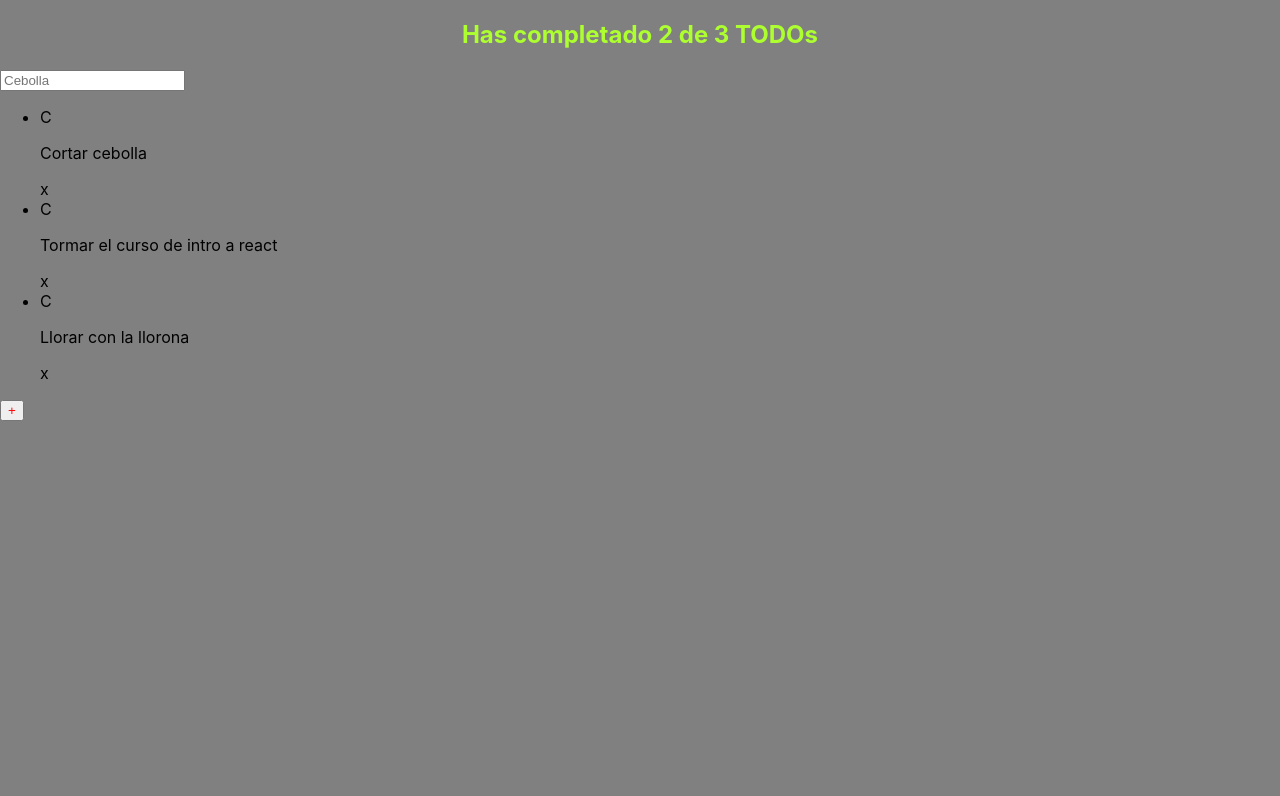
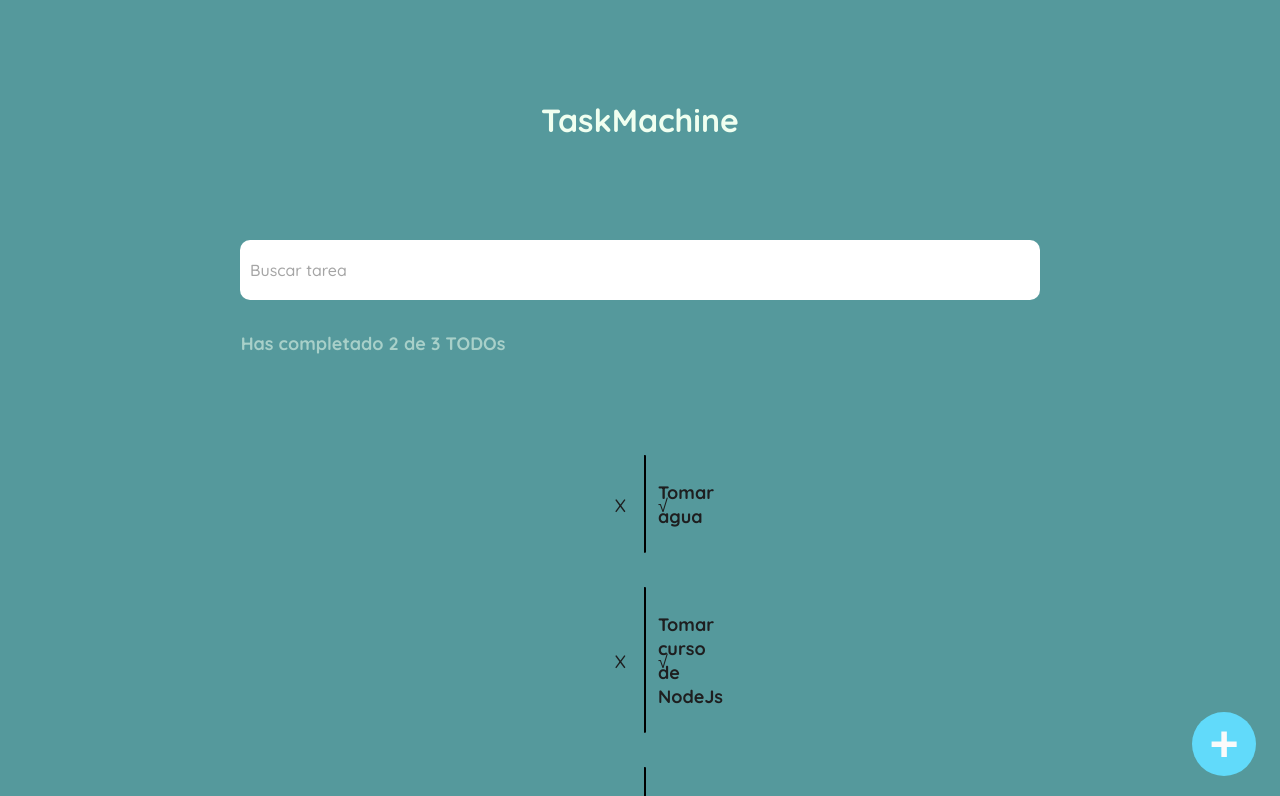
Before and after one commit to holala3/Task-Manager, a React (Create React App) app: page / in a window 1280 px wide. Shown: the top 796 px of the page. Built offline with nearby package versions, Linux system fonts and the light colour scheme; the HTML template or start-up script is replaced by a standard one.

Commit message:
interfaz grafica en css

```diff
--- a/public/index.html
+++ b/public/index.html
@@ -7,37 +7,16 @@
     <meta name="theme-color" content="#000000" />
     <meta
       name="description"
-      content="Web site created using create-react-app"
-    />
+      content="Web site created using create-react-app"/>
     <link rel="apple-touch-icon" href="%PUBLIC_URL%/logo192.png" />
-    <!--
-      manifest.json provides metadata used when your web app is installed on a
-      user's mobile device or desktop. See https://developers.google.com/web/fundamentals/web-app-manifest/
-    -->
     <link rel="manifest" href="%PUBLIC_URL%/manifest.json" />
-    <!--
-      Notice the use of %PUBLIC_URL% in the tags above.
-      It will be replaced with the URL of the `public` folder during the build.
-      Only files inside the `public` folder can be referenced from the HTML.
-
-      Unlike "/favicon.ico" or "favicon.ico", "%PUBLIC_URL%/favicon.ico" will
-      work correctly both with client-side routing and a non-root public URL.
-      Learn how to configure a non-root public URL by running `npm run build`.
-    -->
     <title>React App</title>
+    <link rel="preconnect" href="https://fonts.googleapis.com">
+  <link rel="preconnect" href="https://fonts.gstatic.com" crossorigin>
+  <link href="https://fonts.googleapis.com/css2?family=Quicksand:wght@300;500;700&display=swap" rel="stylesheet">
   </head>
   <body>
     <noscript>You need to enable JavaScript to run this app.</noscript>
     <div id="root"></div>
-    <!--
-      This HTML file is a template.
-      If you open it directly in the browser, you will see an empty page.
-
-      You can add webfonts, meta tags, or analytics to this file.
-      The build step will place the bundled scripts into the <body> tag.
-
-      To begin the development, run `npm start` or `yarn start`.
-      To create a production bundle, use `npm run build` or `yarn build`.
-    -->
   </body>
 </html>
--- a/src/App.css
+++ b/src/App.css
@@ -1,38 +1,19 @@
-.App {
-  text-align: center;
+*{
+  box-sizing: border-box;
+  padding: 0;
+  margin: 0;
+  list-style: none;
 }
-
-.App-logo {
-  height: 40vmin;
-  pointer-events: none;
+html {
+  font-size: 62.5%;
 }
-
-@media (prefers-reduced-motion: no-preference) {
-  .App-logo {
-    animation: App-logo-spin infinite 20s linear;
-  }
+body{
+  background-color: rgb(85, 153, 156);
+  font-family: 'Quicksand', sans-serif;
+  color: #1e1e1f;
 }
-
-.App-header {
-  background-color: #282c34;
-  min-height: 100vh;
-  display: flex;
-  flex-direction: column;
-  align-items: center;
-  justify-content: center;
-  font-size: calc(10px + 2vmin);
-  color: white;
+#root {
+  margin: 4.4rem;
+  position: relative;
+  max-height: 100vh;
 }
-
-.App-link {
-  color: #61dafb;
-}
-
-@keyframes App-logo-spin {
-  from {
-    transform: rotate(0deg);
-  }
-  to {
-    transform: rotate(360deg);
-  }
-}
--- a/src/App.js
+++ b/src/App.js
@@ -4,12 +4,13 @@ import { TodoList } from "./TodoList";
 import { TodoSearch } from "./TodoSearch";
 import { TodoItem } from "./TodoItem";
 import { CreateTodoButton } from "./CreateTodoButton";
-// import './App.css';
+import { TodoTittle } from "./TodoTittle";
+import './App.css';
 
 const todos=[
-  {text:'Cortar cebolla', completed:false},
-  {text:'Tormar el curso de intro a react', completed:false},
-  {text:'Llorar con la llorona', completed:false}
+  {text:'Tomar agua', completed: false },
+  {text:'Tomar curso de NodeJs', completed: false },
+  {text:'Tomar curso de sql', completed: false }
 ];
 
 
@@ -17,12 +18,18 @@ const todos=[
 function App(){
   return (
     <React.Fragment>
+      <TodoTittle/>
+      <TodoSearch />
       <TodoCounter />
 
-    <TodoSearch />
+
 
     <TodoList>
-        {todos.map(todo =>(<TodoItem key={todo.text} text={todo.text} />))}
+        {todos.map(todo =>(<TodoItem
+        key={todo.text}
+        text={todo.text}
+        completed={todo.completed}
+         />))}
       </TodoList>
 
     <CreateTodoButton />
--- a/src/CTodoButton.css
+++ b/src/CTodoButton.css
@@ -1,3 +1,20 @@
 .TodoButton {
-    color: red;
+    background-color: #61DAFA;
+  border: none;
+  border-radius: 50%;
+  cursor: pointer;
+  font-size: 50px;
+  position: fixed;
+  bottom: 24px;
+  right: 24px;
+  font-weight: bold;
+  color: #FAFAFA;
+  display: flex;
+  justify-content: center;
+  align-items: center;
+  height: 64px;
+  width: 64px;
+
+  transform: rotate(0);
+  transition: .3s ease;
 }
--- a/src/TodoCounter.css
+++ b/src/TodoCounter.css
@@ -1,8 +1,13 @@
-body{
-    background-color: grey;
+.TodoCounter-h2 {
+    display: flex;
+    flex-direction: column;
+    align-items: center;
+    font-size: 18px;
+    color: rgba(240, 255, 240, 0.671);
+    opacity: 80%;
+    margin-bottom: 100px;
+    margin-top: 3.2rem;
+    margin-right: 53.4rem;
+
+
 }
-.TodoCounter-h2 {
-    font-size: 24px;
-    color: greenyellow;
-    text-align: center;
-}
--- a/src/TodoItem.css
+++ b/src/TodoItem.css
@@ -0,0 +1,43 @@
+.TodoItem{
+        background-color: #FAFAFA;
+        position: relative;
+        display: flex;
+        justify-content: center;
+        align-items: center;
+        margin-top: 3.4rem;
+        border-radius: 10px;
+       margin-right: 600px;
+       margin-left: 600px;
+       border-top: solid black 2px;
+       border-left: solid black 2px;
+}
+
+.TodoItem-p {
+    margin: 24px 0 24px 24px;
+    width: calc(100% - 120px);
+    font-size: 18px;
+    line-height: 24px;
+    font-weight: bold;
+  }
+.Icon-check{
+    position: absolute;
+    left: 12px;
+    font-size: 18px;
+    cursor: pointer;
+}
+.Icon-delete:hover{
+    color: red;
+}
+.Icon-check--active {
+    color:  greenyellow;
+  }
+.Icon-delete{
+    position: absolute;
+    right: 0;
+    font-size: 18px;
+    cursor: pointer;
+    margin-right: 20px;
+}
+.TodoItem-p--complete {
+    text-decoration: line-through;
+  }
--- a/src/TodoItem.js
+++ b/src/TodoItem.js
@@ -3,11 +3,24 @@ import "./TodoItem.css";
 
 function TodoItem (props){
     return(
-        <li className="TodoItem-li">
-            <span className="TodoItem-span01">C</span>
-            <p className="TodoItem-p">{props.text}</p>
-            <span className="TodoItem-spam02">x</span>
+
+            <li className="TodoItem">
+
+            <span className={`Icon Icon-check ${props.completed && 'Icon-check--active'}`}>
+                √
+                </span>
+
+            <p className={`TodoItem-p ${props.completed && 'TodoItem-p--complete'}`}>
+                {props.text}
+                </p>
+
+            <span className="Icon Icon-delete">
+                X
+                </span>
         </li>
+
+
+
     )
 }
 
--- a/src/TodoList.css
+++ b/src/TodoList.css
@@ -0,0 +1,5 @@
+ul {
+    margin: 0;
+    padding: 0 0 56px 0;
+    list-style: none;
+  }
--- a/src/TodoSearch.css
+++ b/src/TodoSearch.css
@@ -0,0 +1,21 @@
+.TodoSearch-input{
+    width: 100%;
+    max-width: 800px;
+    height: 60px;
+    margin: 0 auto;
+    display: flex;
+    flex-direction: column;
+    justify-content: center;
+    align-items: center;
+    font-size: 1.6rem;
+    padding-left: 10px;
+    margin-top: 5rem;
+    border-radius: 10px;
+    border: 0px;
+    font-family: 'Quicksand', sans-serif;
+    font-weight: bold;
+}
+.TodoSearch-input::placeholder {
+    color: #a5a5a5;
+    font-weight: 400;
+}
--- a/src/TodoSearch.js
+++ b/src/TodoSearch.js
@@ -3,7 +3,7 @@ import "./TodoSearch.css"
 
 function TodoSearch(){
     return(
-        <input placeholder='Cebolla' className="TodoSearch-input"></input>
+        <input placeholder='Buscar tarea' className="TodoSearch-input"></input>
     )
 }
 
--- /dev/null
+++ b/src/TodoTittle.css
@@ -0,0 +1,7 @@
+.TodoTittle{
+    margin-top: 100px;
+    font-size: 3.2rem;
+    color: honeydew;
+    text-align: center;
+    margin-bottom: 10rem;
+}
--- /dev/null
+++ b/src/TodoTittle.js
@@ -0,0 +1,9 @@
+import React from "react";
+import "./TodoTittle.css"
+function TodoTittle(){
+    return(
+        <h1 className="TodoTittle">TaskMachine</h1>
+    )
+}
+
+export { TodoTittle }
```
